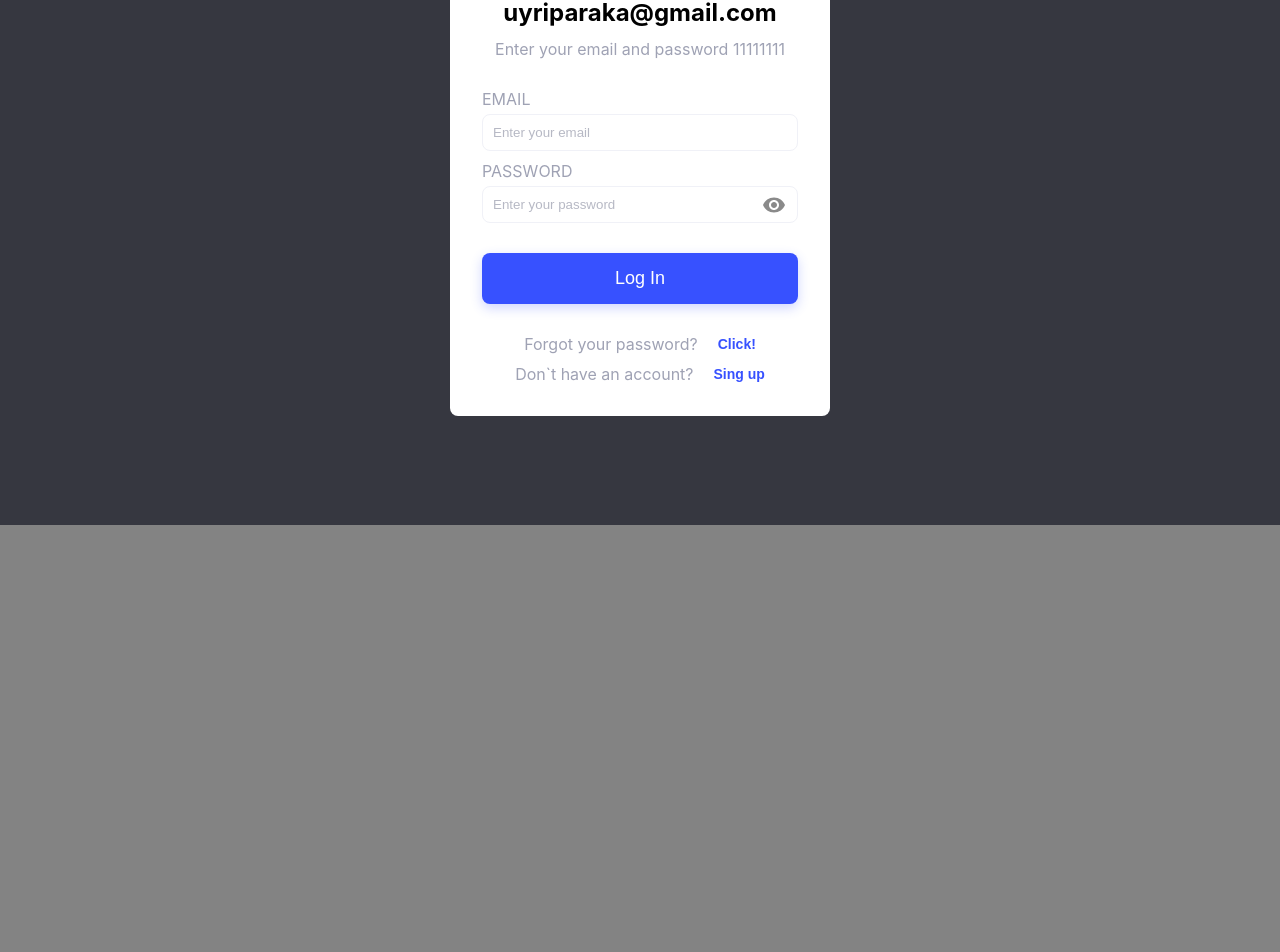
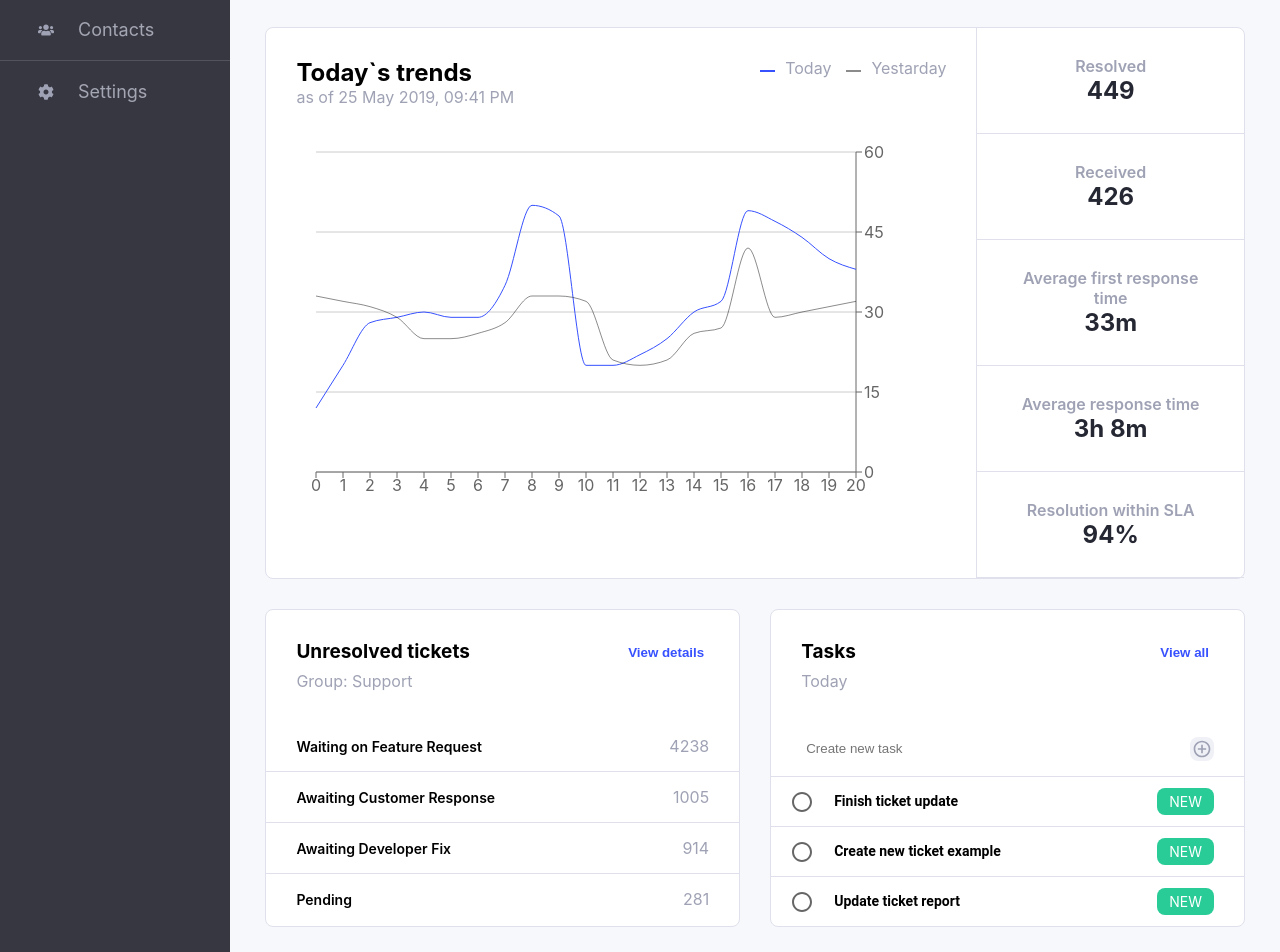
Before and after one commit to Yurii04UA/admin-panel, a React (Create React App) app: page /admin/overview in a window 1280 px wide. Before the commit this address led to /. Shown: the part 275-1227 px from the top of the page. Before the commit the page ends 800 px from the top, so only its background shows below. Built offline with nearby package versions, Linux system fonts and the light colour scheme.

Commit message:
feat: added possibility add new task on overview page

```diff
--- a/src/Context/AuthContext.tsx
+++ b/src/Context/AuthContext.tsx
@@ -11,7 +11,7 @@ interface IChildren {
 }
 
 export const AuthProvider = ({ children }: IChildren) => {
-  const [isLogin, setIsLogin] = useState(false);
+  const [isLogin, setIsLogin] = useState(true);
   const signIn = () => setIsLogin(true);
   const logOut = () => setIsLogin(false);
 
--- a/src/Pages/Auth/components/Form/Input/Input.tsx
+++ b/src/Pages/Auth/components/Form/Input/Input.tsx
@@ -8,8 +8,7 @@ interface IInput {
   type?: string;
   placeholder: string;
   value: string;
-  setValue: React.Dispatch<React.SetStateAction<string>>;
-  // setValue: (value:string) => void;
+  setValue: (value:string) => void;
   icon: boolean;
   error?: string;
 }
--- a/src/Pages/Overview/components/OverviewFooter/OverviewFooter.tsx
+++ b/src/Pages/Overview/components/OverviewFooter/OverviewFooter.tsx
@@ -15,7 +15,10 @@ export const OverviewFooter = () => {
       >
         <OverviewTickets />
       </OverviewLayout>
-      <OverviewLayout title="Tasks" description="Today" btnTitle="View all">
+      <OverviewLayout
+        title="Tasks"
+        description="Today"
+        btnTitle="View all">
         <OverviewTasks />
       </OverviewLayout>
     </div>
--- a/src/Pages/Overview/components/OverviewFooter/OverviewTasks/AddTasks/AddTasks.scss
+++ b/src/Pages/Overview/components/OverviewFooter/OverviewTasks/AddTasks/AddTasks.scss
@@ -0,0 +1,30 @@
+.addTask {
+   padding: 15px 30px;
+   border-bottom: 1px solid #DFE0EB;
+   display: flex;
+   align-items: center;
+   justify-content: space-between;
+
+   .input{
+      max-width: 350px;
+      width: 100%;
+      padding: 5px;
+
+      border: none;
+      outline: none;
+
+   }
+   .btnInput {
+      padding: 2px;
+      border-radius: 8px;
+      background-color: #F0F1F7;
+      color: #9FA2B4;
+      cursor: pointer;
+      transition: all .3s ease;
+
+      &:hover {
+         background-color: #dbdeea;
+         color: #82869e;
+      }
+   }
+}
--- a/src/Pages/Overview/components/OverviewFooter/OverviewTasks/AddTasks/AddTasks.tsx
+++ b/src/Pages/Overview/components/OverviewFooter/OverviewTasks/AddTasks/AddTasks.tsx
@@ -1,7 +1,44 @@
+import uuid from 'react-uuid';
+
+import ControlPointIcon from '@mui/icons-material/ControlPoint';
+import { useState } from 'react';
+
 import './AddTasks.scss';
 
-export const AddTasks = () => {
+type Tasks = {
+  id: string;
+  title: string;
+  status: string;
+};
+
+interface IAddTasksProps{
+  tasks: Tasks[];
+  setTasks: (value: Tasks[]) => void;
+}
+
+
+export const AddTasks: React.FC<IAddTasksProps> = ({tasks,setTasks}) => {
+  const [value, setValue] = useState('');
+
+  const handleChange = (e: React.ChangeEvent<HTMLInputElement>) => setValue(e.target.value);
+
+  const addTask = () => {
+   if(value){
+      const newTasks = [...tasks, {id: uuid(),title: value,status:'new'}];
+      setTasks(newTasks.slice(-3));
+      setValue('');
+   }
+  };
+
   return (
-    <div>AddTasks</div>
+    <div className='addTask'>
+      <input
+        type="text"
+        className='input'
+        placeholder='Create new task'
+        value={value}
+        onChange={handleChange}/>
+      <ControlPointIcon className='btnInput' onClick={addTask}/>
+    </div>
   );
 };
--- a/src/Pages/Overview/components/OverviewFooter/OverviewTasks/OverviewTasks.tsx
+++ b/src/Pages/Overview/components/OverviewFooter/OverviewTasks/OverviewTasks.tsx
@@ -9,26 +9,26 @@ import "./OverviewTasks.scss";
 const data = [
   {  id: uuid(),
      title: "Finish ticket update",
-     status: "Urgent"
+     status: "new"
   },
   {  id: uuid(),
-     title: "Finish ticket update",
-     status: "New"
+     title: "Create new ticket example",
+     status: "new"
   },
   {  id: uuid(),
-     title: "Finish ticket update",
-     status: "Default"
+     title: "Update ticket report",
+     status: "new"
   },
-
   ];
 
+  const dataShort = [...data.slice(-3)];
 export const OverviewTasks = () => {
 
-  const [tasks, setTasks] = useState(data);
+  const [tasks, setTasks] = useState(dataShort);
 
   return (
     <div className="overview-tasks">
-      <AddTasks />
+      <AddTasks tasks={tasks} setTasks={setTasks}/>
       <TasksList tasks={tasks} setTasks={setTasks}/>
     </div>
   );
--- /dev/null
+++ b/src/Pages/Overview/components/OverviewFooter/OverviewTasks/TasksList/TaskItem/TaskItem.scss
@@ -0,0 +1,32 @@
+.taskItem{
+   padding: 11px 30px;
+   display: flex;
+   align-items: center;
+   justify-content: space-between;
+
+   span{
+      font-size: 14px;
+      font-weight: 600;
+      padding: 0;
+      margin-right: 10px;
+      letter-spacing: normal;
+   }
+
+   .taskItemStatusNew{
+      color: #fff;
+      background-color: #29CC97;
+      padding: 5px 12px;
+      border-radius: 8px;
+      text-transform: uppercase;
+   }
+   .taskItemStatusDefault{
+      color: #9FA2B4;
+      background-color: #F0F1F7;
+      padding: 5px 12px;
+      border-radius: 8px;
+      text-transform: uppercase;
+   }
+   &:not(:last-child){
+      border-bottom: 1px solid #DFE0EB;
+   }
+}
--- /dev/null
+++ b/src/Pages/Overview/components/OverviewFooter/OverviewTasks/TasksList/TaskItem/TaskItem.tsx
@@ -0,0 +1,25 @@
+import React from "react";
+import { Radio, FormControlLabel } from "@mui/material";
+
+import "./TaskItem.scss";
+
+interface ITaskItemProps {
+  value: string;
+  status: string;
+  onClick?: () => void;
+}
+
+export const TaskItem: React.FC<ITaskItemProps> = ({ value, status, onClick }) => {
+  let className;
+  if (status === "new") {
+    className = "taskItemStatusNew";
+  } else {
+    className = "taskItemStatusDefault";
+  }
+  return (
+    <div className="taskItem">
+      <FormControlLabel value={value} control={<Radio />} label={value} onClick={onClick} />
+      <div className={className}>{status}</div>
+    </div>
+  );
+};
--- /dev/null
+++ b/src/Pages/Overview/components/OverviewFooter/OverviewTasks/TasksList/TaskItem/index.ts
@@ -0,0 +1 @@
+export * from './TaskItem';
--- a/src/Pages/Overview/components/OverviewFooter/OverviewTasks/TasksList/TasksList.tsx
+++ b/src/Pages/Overview/components/OverviewFooter/OverviewTasks/TasksList/TasksList.tsx
@@ -1,31 +1,63 @@
-import uuid from 'react-uuid';
-import './TasksList.scss';
+import { useState } from "react";
+import { RadioGroup, FormControl } from "@mui/material";
 
-interface ITasksListProps{
-  tasks: {
-    id: string;
-    title: string;
-    status: string;
-}[]
-  setTasks: (value: {
-    id: string;
-    title: string;
-    status: string;
-    }[]) => void
-//   setTasks:React.Dispatch<React.SetStateAction<{
-//     id: string;
-//     title: string;
-//     status: string;
-// }[]>>
+import { TaskItem } from "./TaskItem";
+
+import "./TasksList.scss";
+
+type Tasks = {
+  id: string;
+  title: string;
+  status: string;
+};
+
+interface ITasksListProps {
+  tasks: Tasks[];
+  setTasks: (value: Tasks[]) => void;
 }
 
-export const TasksList = ({tasks,setTasks}: ITasksListProps) => {
+export const TasksList: React.FC<ITasksListProps> = ({ tasks, setTasks }) => {
+  const [value, setValue] = useState("");
+
+  const statusTask = (id: string) => {
+    const newTasks = [...tasks].filter((task) => {
+      if (task.id === id) {
+        task.status = "default";
+      }else{
+        task.status = "new";
+      }
+      return task;
+    });
+    setTasks(newTasks);
+  };
+
+  const handleChange = (event: React.ChangeEvent<HTMLInputElement>) => {
+    setValue(event.target.value);
+  };
+
+  const tasksList = tasks.map((task) => {
+    return (
+      <TaskItem
+        value={task.title}
+        status={task.status}
+        key={task.id}
+        onClick={() => statusTask(task.id)}
+      />
+    );
+  });
+
   return (
-    <>
-
-      <div>{tasks[0].id}</div>
-    <button onClick={() => setTasks([{id:'test',title:'s',status:'s'}])}>a</button>
-
-    </>
+    <div className="overvievTickets">
+      <FormControl style={{ width: "100%", fontSize: "14px" }}>
+        <RadioGroup
+          aria-labelledby="demo-controlled-radio-buttons-group"
+          name="controlled-radio-buttons-group"
+          value={value}
+          onChange={handleChange}
+        >
+          {tasksList}
+        </RadioGroup>
+      </FormControl>
+    </div>
   );
 };
```
Also changed, not shown: .eslintrc.json, src/HOC/RequiredAuth.tsx (line endings or trailing spaces).
